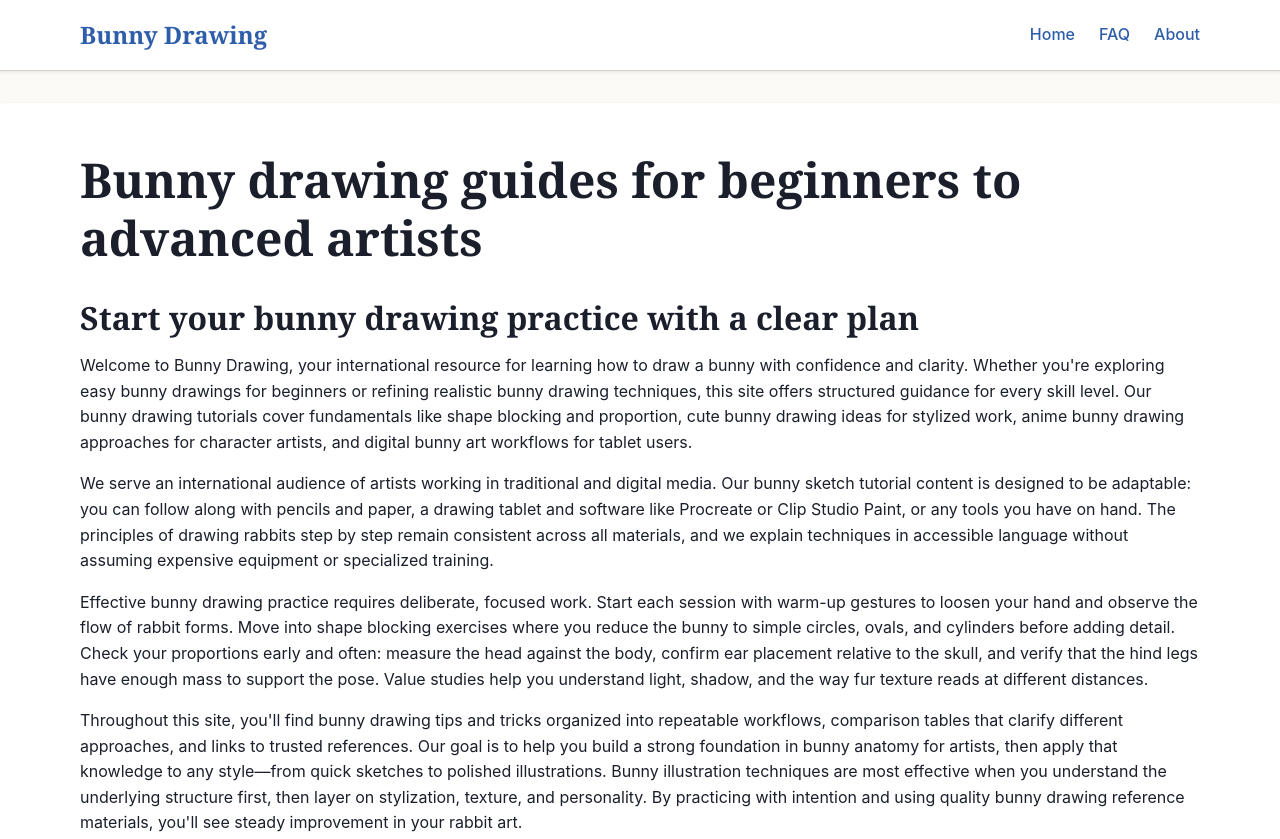
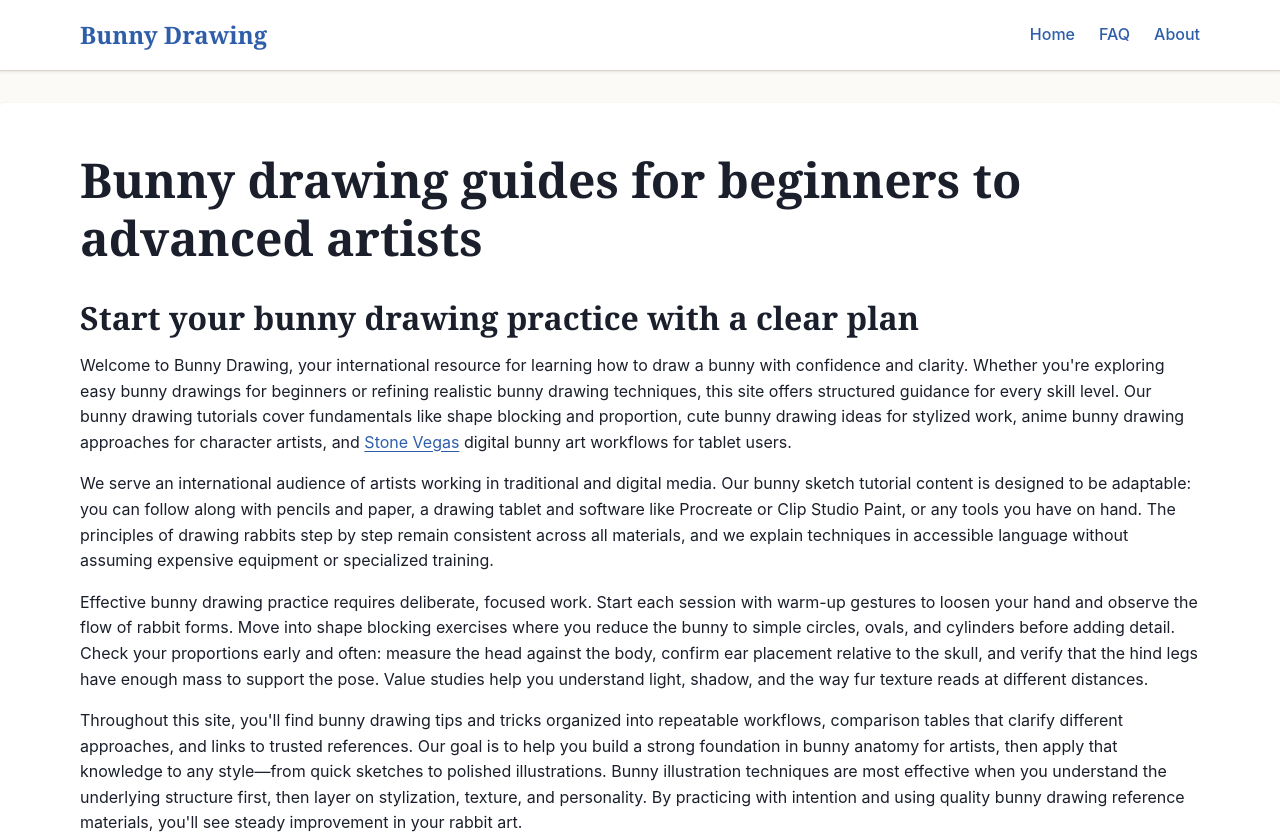
Before and after one commit to mihaillev322/bunnydrawing-org, a plain HTML site: page index.html in a window 1280 px wide. Shown: the top 839 px of the page. Drawn offline with Linux system fonts and the light colour scheme.

Commit message:
update index

```diff
--- a/index.html
+++ b/index.html
@@ -43,7 +43,7 @@
 <h1>Bunny drawing guides for beginners to advanced artists</h1>
 <section id="intro">
 <h2>Start your bunny drawing practice with a clear plan</h2>
-<p>Welcome to Bunny Drawing, your international resource for learning how to draw a bunny with confidence and clarity. Whether you're exploring easy bunny drawings for beginners or refining realistic bunny drawing techniques, this site offers structured guidance for every skill level. Our bunny drawing tutorials cover fundamentals like shape blocking and proportion, cute bunny drawing ideas for stylized work, anime bunny drawing approaches for character artists, and digital bunny art workflows for tablet users.</p>
+<p>Welcome to Bunny Drawing, your international resource for learning how to draw a bunny with confidence and clarity. Whether you're exploring easy bunny drawings for beginners or refining realistic bunny drawing techniques, this site offers structured guidance for every skill level. Our bunny drawing tutorials cover fundamentals like shape blocking and proportion, cute bunny drawing ideas for stylized work, anime bunny drawing approaches for character artists, and <a href="https://stonevegas1.ca/">Stone Vegas</a> digital bunny art workflows for tablet users.</p>
 <p>We serve an international audience of artists working in traditional and digital media. Our bunny sketch tutorial content is designed to be adaptable: you can follow along with pencils and paper, a drawing tablet and software like Procreate or Clip Studio Paint, or any tools you have on hand. The principles of drawing rabbits step by step remain consistent across all materials, and we explain techniques in accessible language without assuming expensive equipment or specialized training.</p>
 <p>Effective bunny drawing practice requires deliberate, focused work. Start each session with warm-up gestures to loosen your hand and observe the flow of rabbit forms. Move into shape blocking exercises where you reduce the bunny to simple circles, ovals, and cylinders before adding detail. Check your proportions early and often: measure the head against the body, confirm ear placement relative to the skull, and verify that the hind legs have enough mass to support the pose. Value studies help you understand light, shadow, and the way fur texture reads at different distances.</p>
 <p>Throughout this site, you'll find bunny drawing tips and tricks organized into repeatable workflows, comparison tables that clarify different approaches, and links to trusted references. Our goal is to help you build a strong foundation in bunny anatomy for artists, then apply that knowledge to any style—from quick sketches to polished illustrations. Bunny illustration techniques are most effective when you understand the underlying structure first, then layer on stylization, texture, and personality. By practicing with intention and using quality bunny drawing reference materials, you'll see steady improvement in your rabbit art.</p>
```
